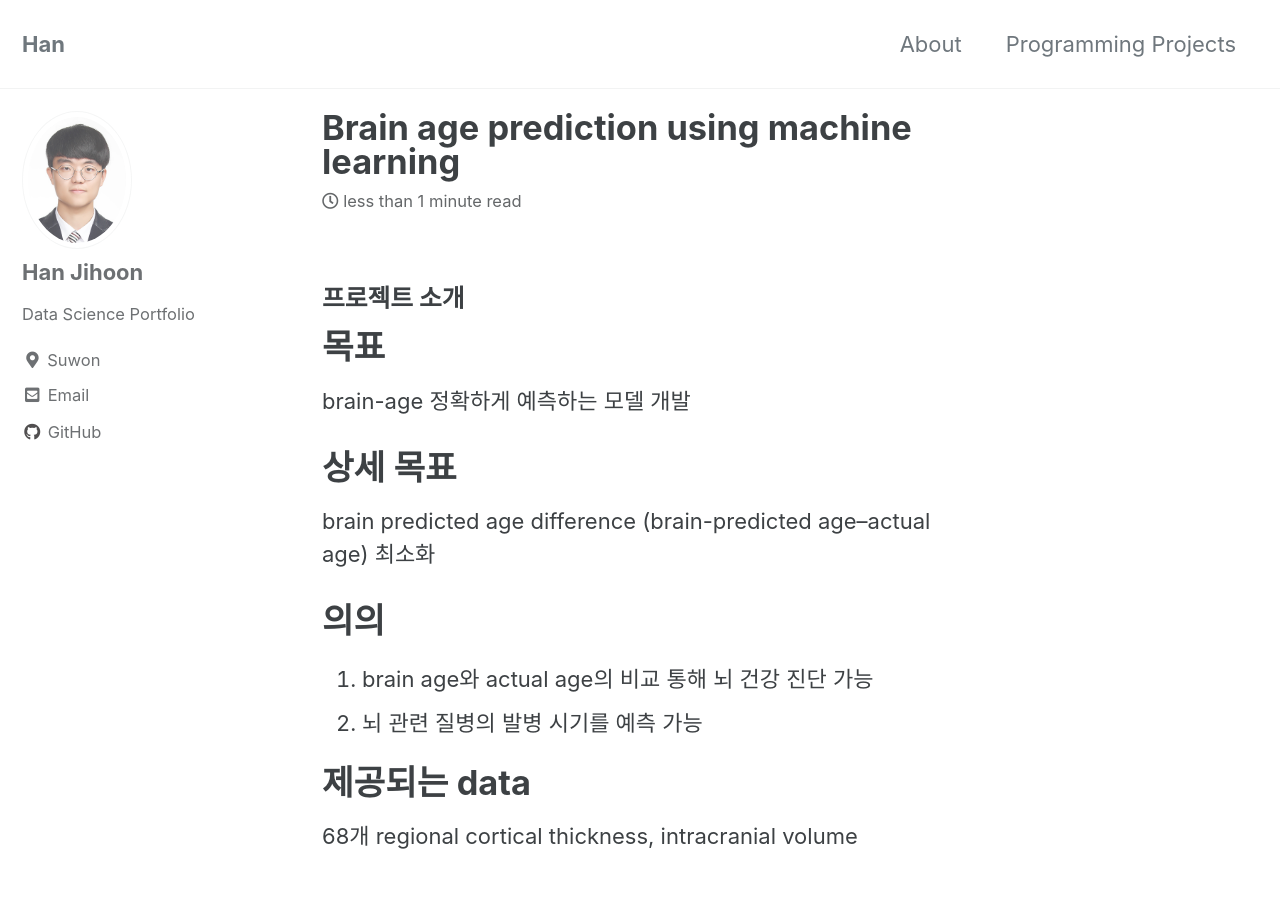
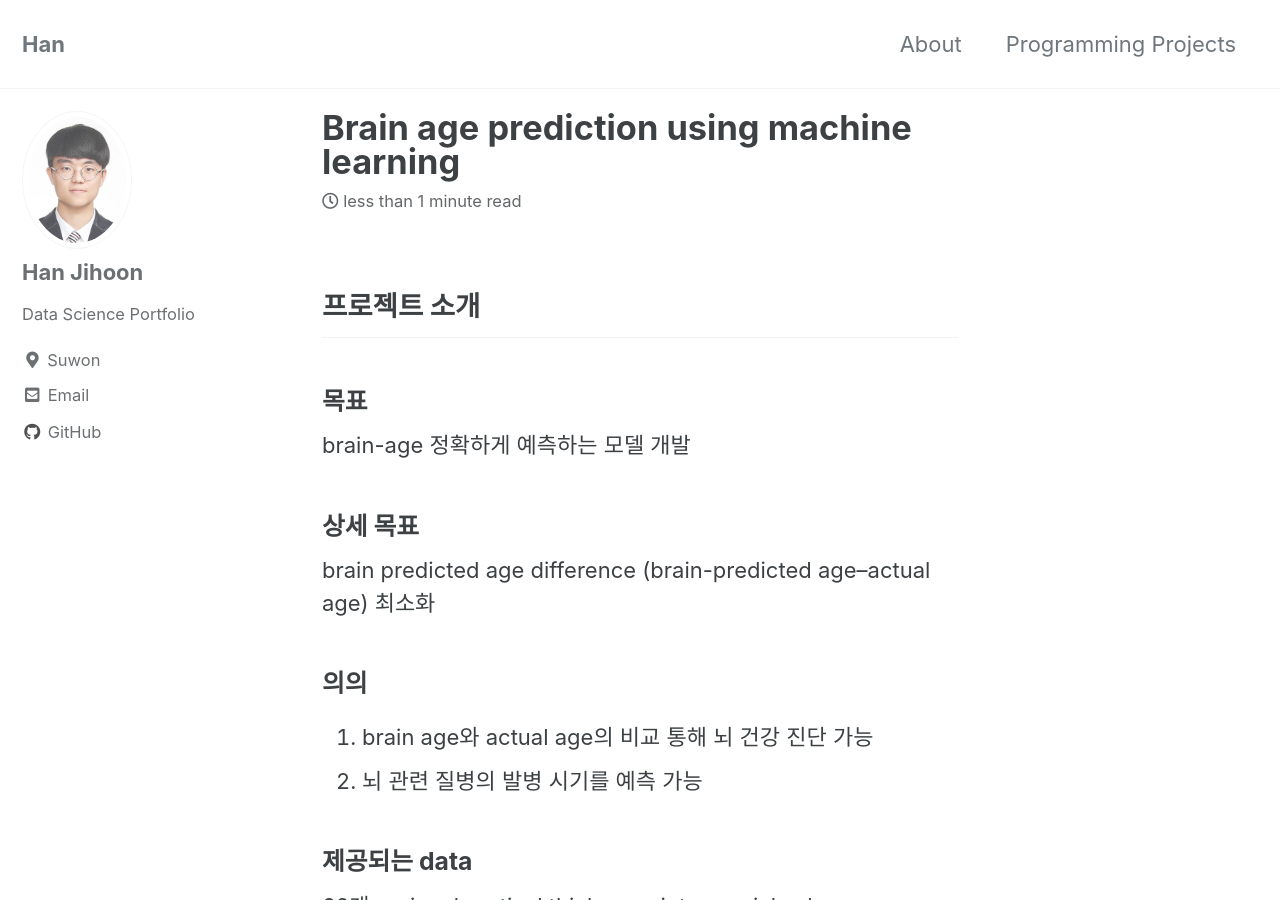
Before and after one commit to jhhan0208/jhhan0208.github.io, a Jekyll site: the page built from _posts/2021-07-17-Brain Age Prediction Using Machine Learning.md, in a window 1280 px wide and 900 px high. Built offline with Jekyll 4.4.1, drawn with Linux system fonts in a browser that asks for light colours; cached includes are drawn as plain includes.

```diff
--- a/_posts/2021-07-17-Brain Age Prediction Using Machine Learning.md
+++ b/_posts/2021-07-17-Brain Age Prediction Using Machine Learning.md
@@ -4,21 +4,21 @@ tags: [Data Science]
 excerpt: "Data Science"
 ---
 
-### 프로젝트 소개
+## 프로젝트 소개
 
-# 목표
+### 목표
 
 brain-age 정확하게 예측하는 모델 개발
 
-# 상세 목표
+### 상세 목표
 
 brain predicted age difference (brain-predicted age–actual age) 최소화
 
-# 의의
+### 의의
 
 1. brain age와 actual age의 비교 통해 뇌 건강 진단 가능
 2. 뇌 관련 질병의 발병 시기를 예측 가능
 
-# 제공되는 data
+### 제공되는 data
 
 68개 regional cortical thickness, intracranial volume
```
